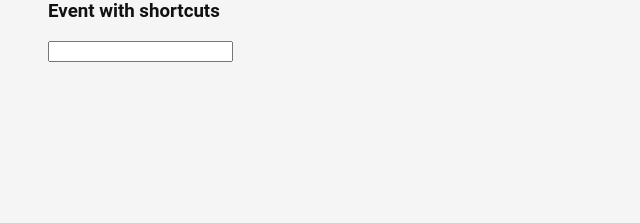
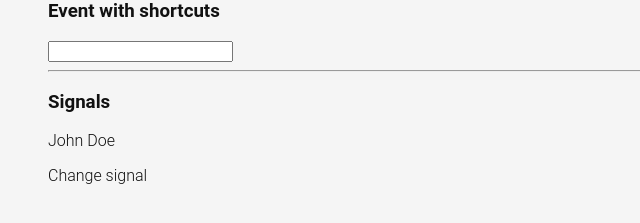
Before and after one commit to JosephMSS/todo-app, an Angular app: page /labs in a window 1280 px wide. Shown: the part 863-1086 px from the top of the page, without its empty margins (0-640 px from the left). Before the commit the page ends 973 px from the top, so only its background shows below. Built offline with nearby package versions, Linux system fonts and the light colour scheme.

Commit message:
Add change detection strategy and signals to home and labs components

```diff
--- a/src/app/pages/home/home.component.ts
+++ b/src/app/pages/home/home.component.ts
@@ -1,6 +1,7 @@
-import { Component } from '@angular/core';
+import { ChangeDetectionStrategy, Component } from '@angular/core';
 
 @Component({
+  changeDetection: ChangeDetectionStrategy.OnPush,
   selector: 'app-home',
   standalone: true,
   imports: [],
--- a/src/app/pages/labs/labs.component.html
+++ b/src/app/pages/labs/labs.component.html
@@ -29,5 +29,9 @@
   <br />
   <input type="text" name="" id="" (keydown)="keyDownHandler($event)" /> <br />
   <h3>Event with shortcuts</h3>
-  <input type="text" (keydown.shift.e)="handleClick()"/>
+  <input type="text" (keydown.shift.e)="handleClick()" />
+  <hr />
+  <h3>Signals</h3>
+  <p>{{ name() }}</p>
+  <button type="button" (click)="changeNameHandler()">Change signal</button>
 </section>
--- a/src/app/pages/labs/labs.component.ts
+++ b/src/app/pages/labs/labs.component.ts
@@ -1,5 +1,5 @@
 import { NgFor } from '@angular/common';
-import { Component } from '@angular/core';
+import { ChangeDetectionStrategy, Component, signal } from '@angular/core';
 interface Person {
   name: string;
   age: number;
@@ -7,6 +7,8 @@ interface Person {
   imageAlt: string;
 }
 @Component({
+  changeDetection: ChangeDetectionStrategy.OnPush,
+
   selector: 'app-labs',
   standalone: true,
   imports: [NgFor],
@@ -16,7 +18,7 @@ interface Person {
 export class LabsComponent {
   private message = 'todo-app'; // en este caso sei es privado el html no va a poder acceder a la variable
   tasks = ['todo 1', 'todo 2', 'todo 3', 'todo 4', 'todo 5'];
-  name = 'John Doe';
+  name = signal('John Doe');
   disabled = true;
   person: Person = {
     name: 'John Doe',
@@ -48,4 +50,7 @@ export class LabsComponent {
       event
     );
   }
+  changeNameHandler() {
+    this.name.set('Jane Doe');
+  }
 }
```
